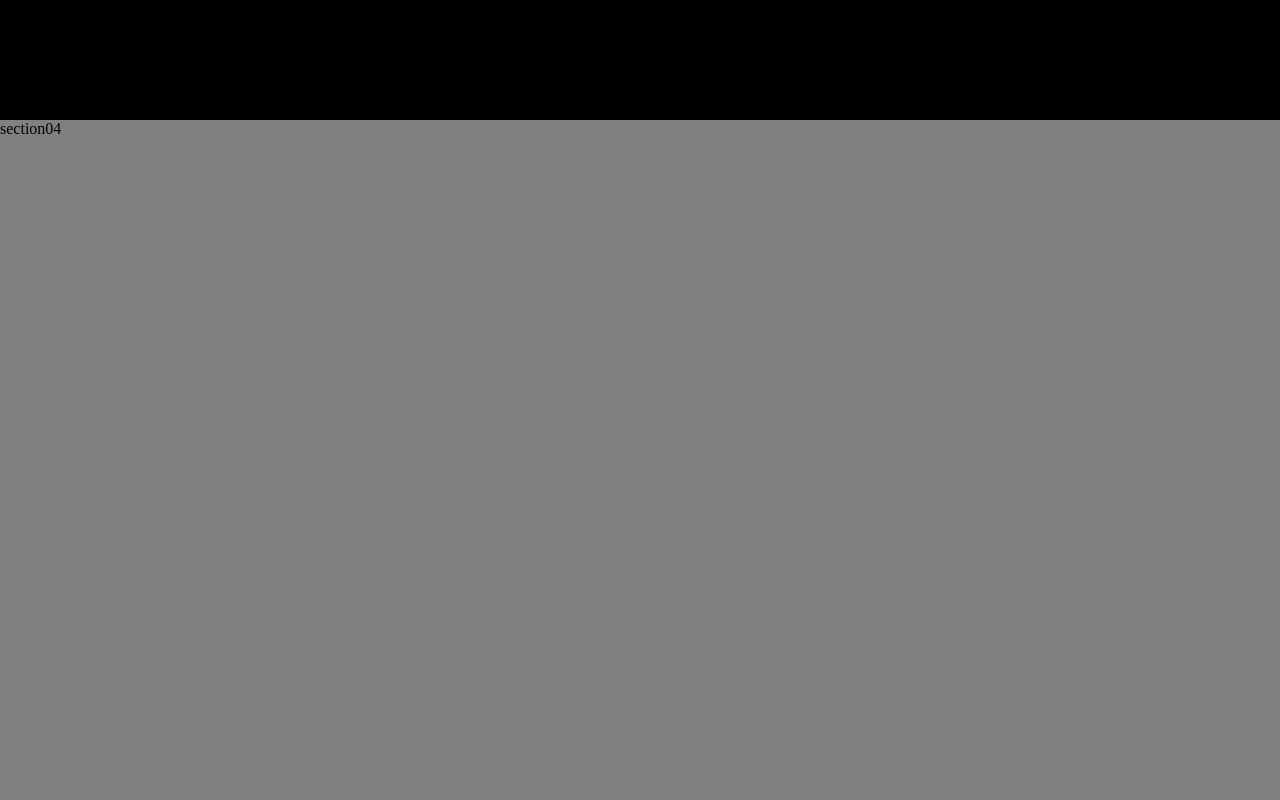
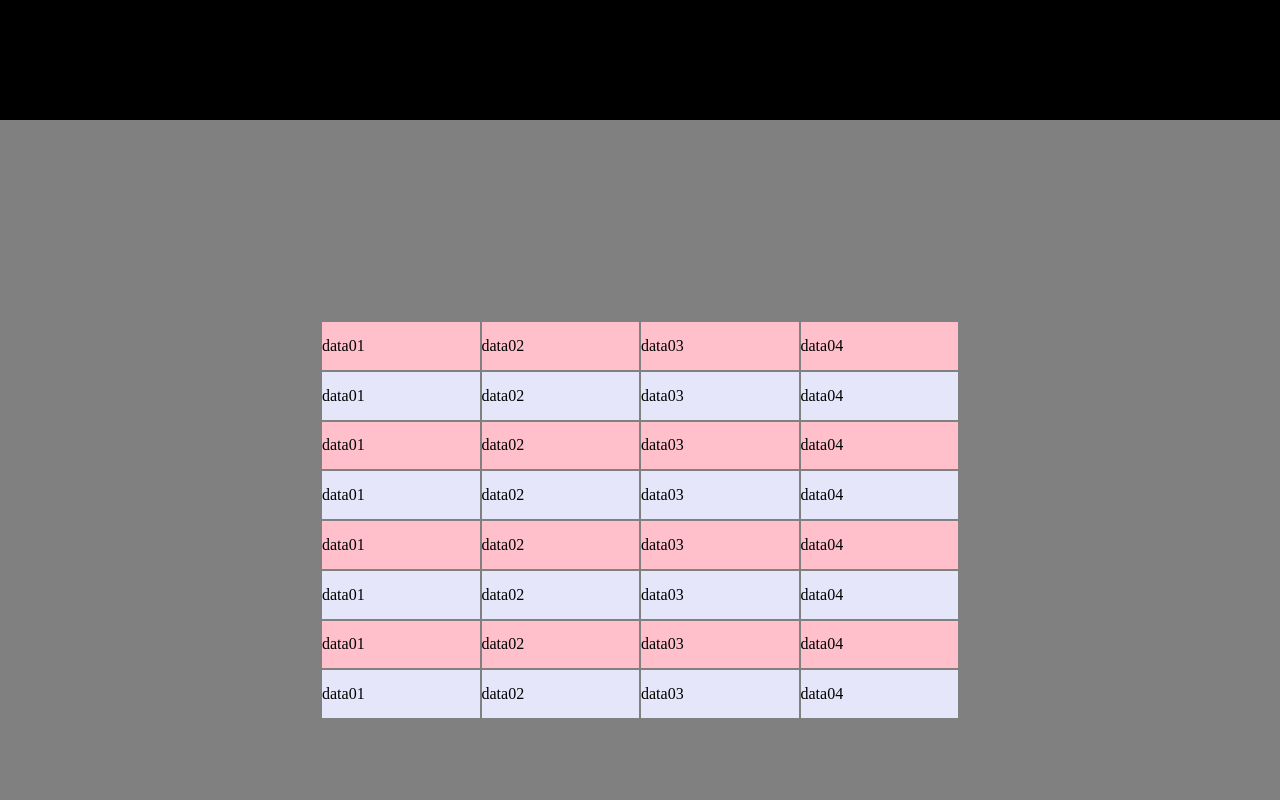
Before and after one commit to soeunl/weekflix, a plain HTML site: page index.html in a window 1280 px wide. Shown: the part 2280-3080 px from the top of the page. Drawn offline with Linux system fonts and the light colour scheme.

Commit message:
git pull, table 디자인

```diff
--- a/index.html
+++ b/index.html
@@ -54,7 +54,58 @@
         </div>
         </div>
     </section>
-    <section>section04</section>
+    <section class="table_container">
+        <table>
+            <tr>
+                <td>data01</td>
+                <td>data02</td>
+                <td>data03</td>
+                <td>data04</td>
+            </tr>
+            <tr>
+                <td>data01</td>
+                <td>data02</td>
+                <td>data03</td>
+                <td>data04</td>
+            </tr>
+            <tr>
+                <td>data01</td>
+                <td>data02</td>
+                <td>data03</td>
+                <td>data04</td>
+            </tr>
+            <tr>
+                <td>data01</td>
+                <td>data02</td>
+                <td>data03</td>
+                <td>data04</td>
+            </tr>
+            <tr>
+                <td>data01</td>
+                <td>data02</td>
+                <td>data03</td>
+                <td>data04</td>
+            </tr>
+            <tr>
+                <td>data01</td>
+                <td>data02</td>
+                <td>data03</td>
+                <td>data04</td>
+            </tr>
+            <tr>
+                <td>data01</td>
+                <td>data02</td>
+                <td>data03</td>
+                <td>data04</td>
+            </tr>
+            <tr>
+                <td>data01</td>
+                <td>data02</td>
+                <td>data03</td>
+                <td>data04</td>
+            </tr>
+        </table>
+    </section>
     <section>section05</section>
 </body>
 </html>
--- a/styles/index.css
+++ b/styles/index.css
@@ -173,3 +173,22 @@ section:nth-child(3) input:nth-child(2):checked ~ label:nth-of-type(2){
 section:nth-child(3) input:nth-child(3):checked ~ label:nth-of-type(3){
     background-color: red;
 }
+
+.table_container{
+    display: flex;
+    align-items: center;
+}
+
+.table_container table{
+    width: 50%;
+    margin: auto;
+    height: 400px;
+}
+
+.table_container tr:nth-child(2n){
+    background-color: lavender;
+}
+
+.table_container tr:nth-child(2n+1){
+    background-color: pink;
+}
```
